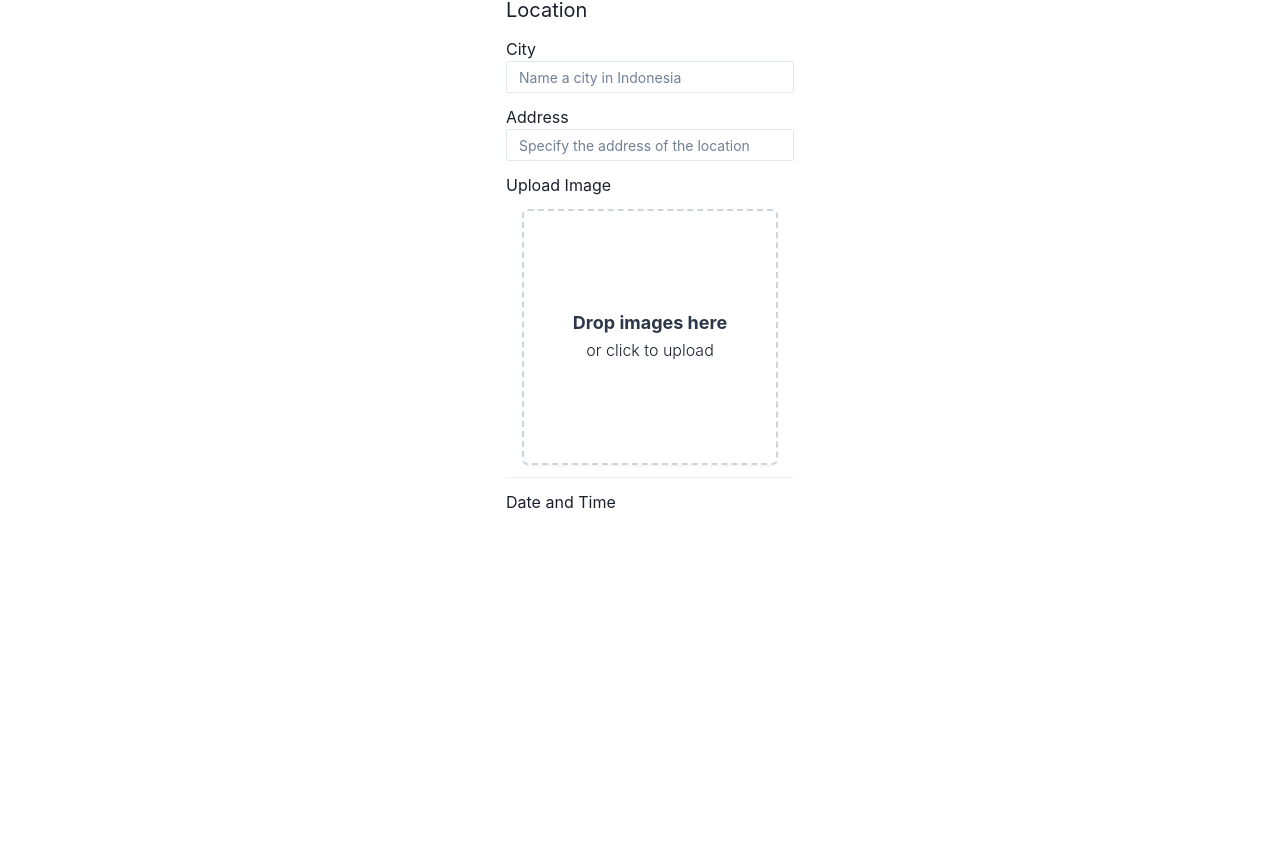
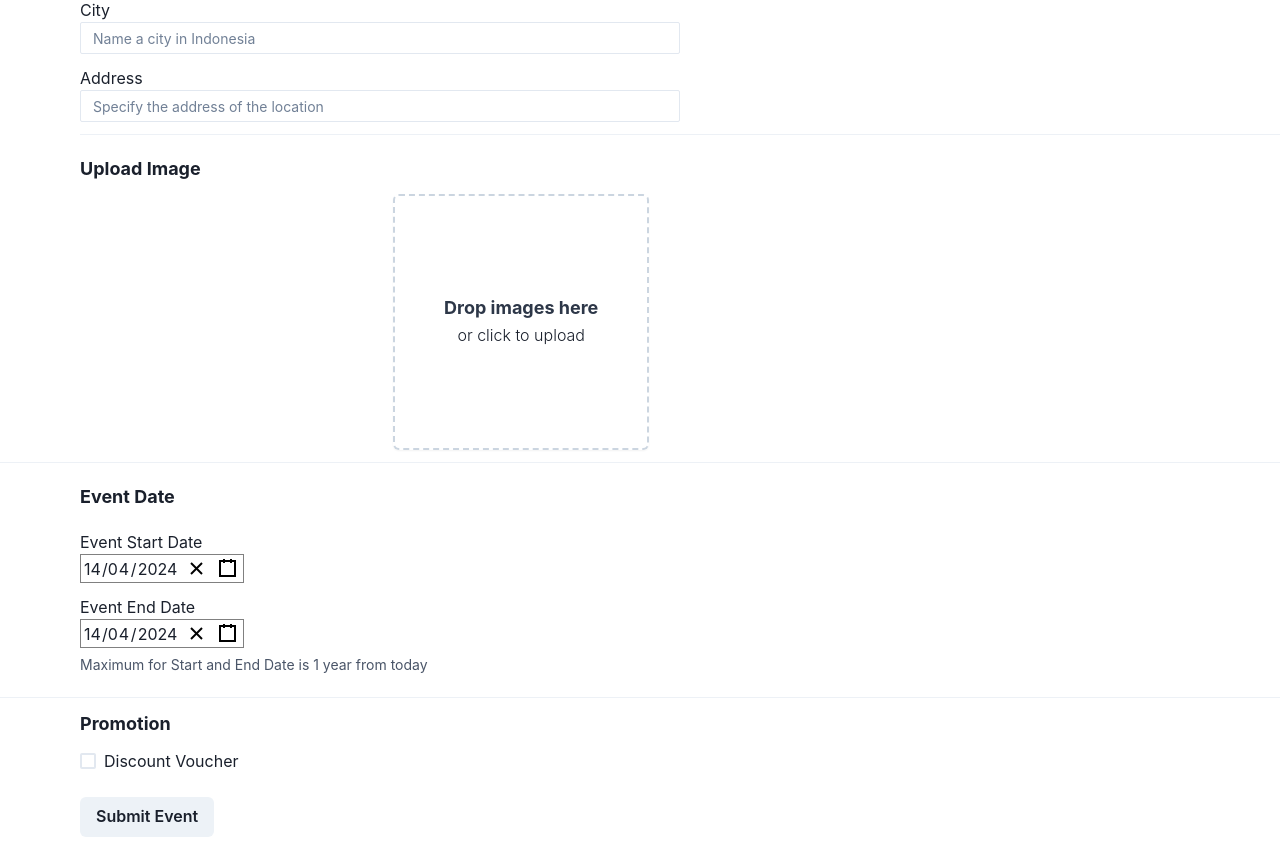
Before and after one commit to angrhpratama/Mini-Project, a Next.js app in the folder my-app/: page /create-event in a window 1280 px wide. Shown: the part 331-1180 px from the top of the page. Before the commit the page ends 845 px from the top, so only its background shows below. Built offline with nearby package versions, Linux system fonts and the light colour scheme.

Commit message:
added date function in create-event

```diff
--- a/my-app/package.json
+++ b/my-app/package.json
@@ -18,6 +18,7 @@
     "framer-motion": "^11.0.28",
     "next": "14.2.0",
     "react": "^18",
+    "react-datetime-picker": "^5.6.0",
     "react-dom": "^18",
     "swiper": "^11.1.1"
   },
--- /dev/null
+++ b/my-app/src/app/components/datepicker.tsx
@@ -0,0 +1,30 @@
+import React from "react";
+import { useState } from 'react';
+import DateTimePicker from 'react-datetime-picker';
+import 'react-datetime-picker/dist/DateTimePicker.css';
+import 'react-calendar/dist/Calendar.css';
+
+export default function Datepicker() {
+    const [value, onChange] = useState<Date | null>(new Date());
+    const today = new Date();
+    const maxDate = new Date();
+    maxDate.setFullYear(today.getFullYear() + 1);
+
+    const handleDateChange = (date: Date | null) => {
+        if (date !== null) {
+            onChange(date);
+        }
+    }
+
+    return (
+
+            <DateTimePicker
+                onChange={handleDateChange}
+                value ={value}
+                format="dd/MM/yyyy"
+                minDate={today}
+                maxDate={maxDate}
+            />
+
+    )
+}
--- a/my-app/src/app/create-event/page.tsx
+++ b/my-app/src/app/create-event/page.tsx
@@ -4,9 +4,11 @@ import React, { ChangeEvent } from 'react';
 import Navbar from "../components/navbar";
 import { Box, Text } from '@chakra-ui/layout';
 import { Input, AspectRatio, Container, Heading, Stack, Divider,
-        FormControl, FormLabel, FormErrorMessage, FormHelperText, } from '@chakra-ui/react';
+        FormControl, FormLabel, FormErrorMessage, FormHelperText, Flex,
+        Checkbox, CheckboxGroup, Button } from '@chakra-ui/react';
 import Footer from '../components/footer';
 import { useState } from 'react';
+import Datepicker from '../components/datepicker';
 
 
 export default function CreateEvent() {
@@ -54,10 +56,8 @@ export default function CreateEvent() {
         <>
         <Navbar />
 
-        <Container centerContent mt={3}>
-
-            <Box mt={3} ml={5}>
-                <Text mt={3} fontSize="xl">Create Event</Text>
+            <Box mt='3' ml='20'>
+                <Text as='b' mt={3} fontSize="xl">Create Event</Text>
 
                 <Divider />
 
@@ -65,7 +65,7 @@ export default function CreateEvent() {
                     <FormLabel mt={3}>Event Name</FormLabel>
                     <Input  placeholder='Give your event a name'
                         size='sm'
-                        width='100%'
+                        width='50%'
                         value={eventName}
                         onChange={handleEventNameChange}
                         />
@@ -81,7 +81,7 @@ export default function CreateEvent() {
                     <Text mt={3}>Event Description</Text>
                     <Input  placeholder='Describe your event briefly'
                         size='sm'
-                        width='100%'
+                        width='50%'
                         value={eventDescription}
                         onChange={handleEventDescriptionChange}
                         />
@@ -94,13 +94,13 @@ export default function CreateEvent() {
 
                 <Divider mt={3}/>
 
-                <Text mt={3} fontSize="xl">Location</Text>
+                    <Text as='b' mt={3} fontSize="lg">Location</Text>
 
                 <FormControl>
                     <Text mt={3} >City</Text>
                     <Input placeholder='Name a city in Indonesia'
                        size='sm'
-                       width='100%'
+                       width='50%'
                        value={city}
                        onChange={handleCityChange}
                        />
@@ -117,7 +117,7 @@ export default function CreateEvent() {
                 <FormControl>
                     <Input  placeholder='Specify the address of the location'
                         size='sm'
-                        width='100%'
+                        width='50%'
                         value={address}
                         onChange={handleAddressChange}
                         />
@@ -129,7 +129,11 @@ export default function CreateEvent() {
                     }
                 </FormControl>
 
-                <Text mt={3}  >Upload Image</Text>
+                    <Divider mt='3' />
+
+                    <Box mt='5'>
+                    <Text as='b' fontSize='lg' >Upload Image</Text>
+                    </Box>
 
                 <Container my="3" display="flex" justifyContent="left">
                     <AspectRatio width="64" ratio={1}>
@@ -191,14 +195,37 @@ export default function CreateEvent() {
                 </Box>
                 </AspectRatio>
              </Container>
-
+            </Box>
             <Divider />
 
-                <Text mt={3}  >Date and Time</Text>
+        <Box mt='5' ml='20'>
+                <Text as='b' fontSize='lg' >Event Date</Text>
         </Box>
-        </Container>
 
-                    {/* <Footer /> */}
+    <Flex ml='20' mb='3'>
+        <FormControl mt='2' mb='3'>
+            <Text mt={3}  >Event Start Date</Text>
+                <Datepicker />
+            <Text mt='3'  >Event End Date</Text>
+                <Datepicker />
+
+                <FormHelperText>Maximum for Start and End Date is 1 year from today</FormHelperText>
+        </FormControl>
+
+    </Flex>
+
+    <Divider mb='3' />
+
+    <Box ml='20' mb='3'>
+        <Text as='b' fontSize='lg'>Promotion</Text>
+        <FormControl>
+            <Checkbox mt='3'>Discount Voucher</Checkbox>
+        </FormControl>
+    </Box>
+
+    <Button mt= '3' mb='3' ml='20'>Submit Event</Button>
+
+                    <Footer />
         </>
     )
 }
```
Also changed, not shown: 1 other file (tests, documents, lock files or other folders). Lines whose indentation alone changed are shown as unchanged.
